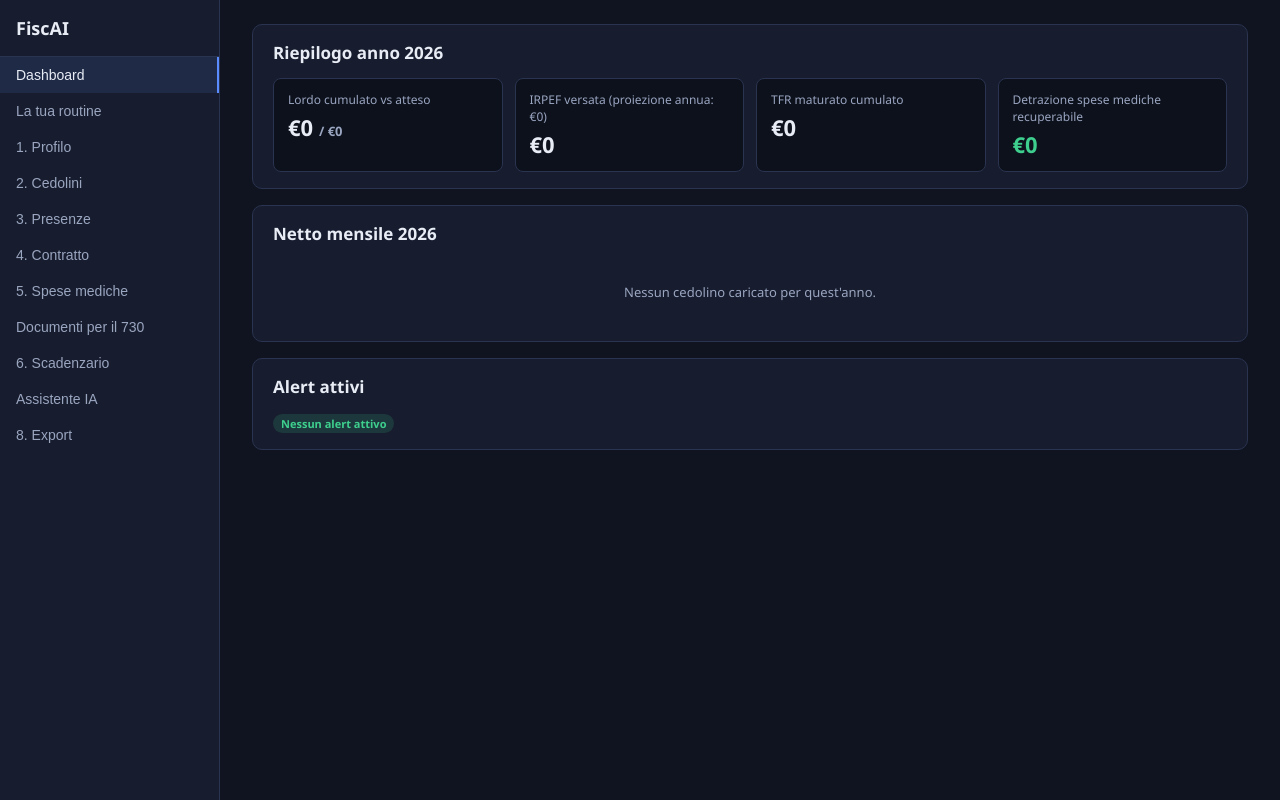
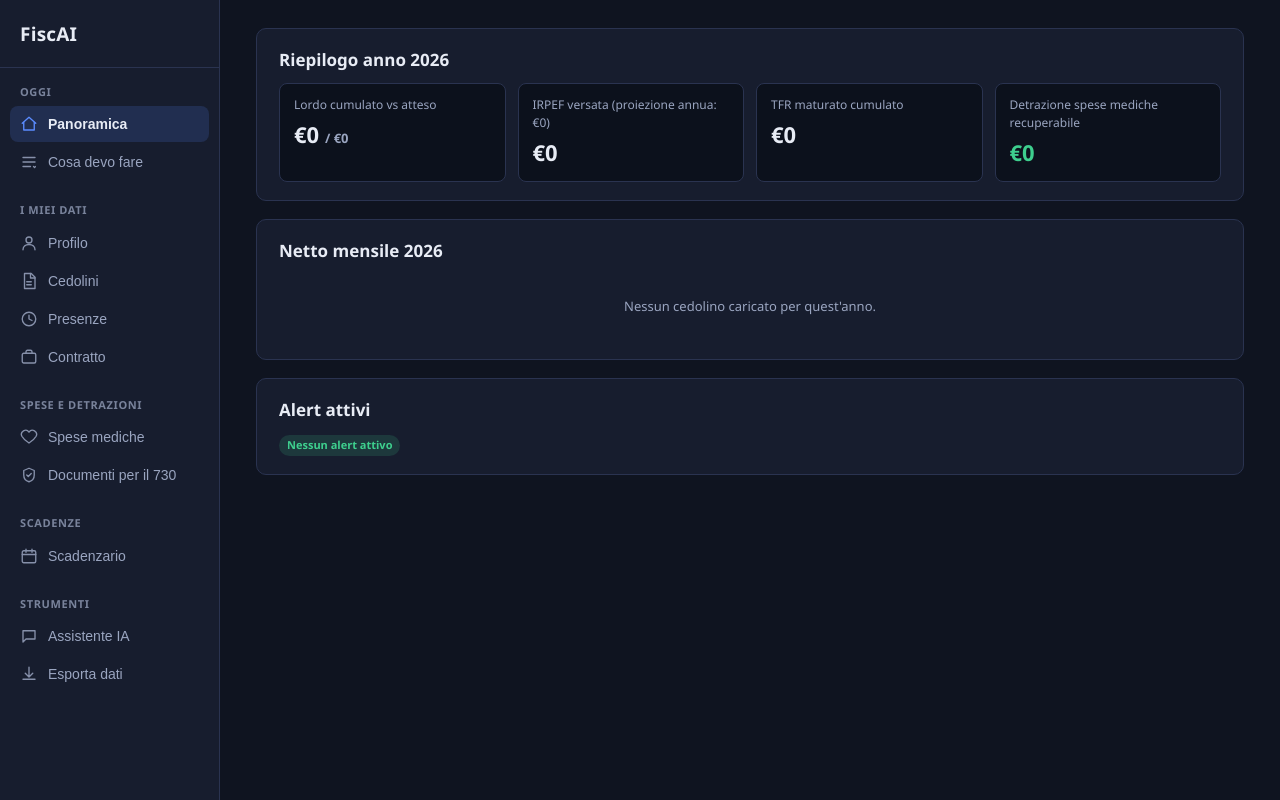
Before and after one commit to sabal-devops/fiscai, a React (Vite) app: page / in a window 1280 px wide. Built offline with nearby package versions, Linux system fonts and the light colour scheme.

Commit message:
Rinnova grafica: navigazione a sezioni con icone, rimosso il gergo 'Modulo N'

```diff
--- a/src/App.css
+++ b/src/App.css
@@ -18,6 +18,7 @@ html, body, #root { margin: 0; padding: 0; background: var(--bg); color: var(--t
 body {
   font-family: 'Segoe UI', system-ui, -apple-system, sans-serif;
   font-size: 15px;
+  line-height: 1.5;
 }
 
 .app-shell {
@@ -38,35 +39,59 @@ body {
 }
 
 .sidebar h1 {
-  font-size: 18px;
-  padding: 0 16px 16px;
+  font-size: 19px;
+  font-weight: 700;
+  padding: 4px 20px 18px;
   margin: 0;
   border-bottom: 1px solid var(--border);
+  letter-spacing: 0.2px;
+}
+
+.sidebar nav { padding: 8px 10px; }
+
+.nav-sezione { margin-bottom: 14px; }
+
+.nav-sezione-titolo {
+  font-size: 11px;
+  font-weight: 600;
+  text-transform: uppercase;
+  letter-spacing: 0.6px;
+  color: var(--text-dim);
+  padding: 8px 10px 6px;
+  opacity: 0.75;
 }
 
 .sidebar nav button {
-  display: block;
+  display: flex;
+  align-items: center;
+  gap: 10px;
   width: 100%;
   text-align: left;
   background: none;
   border: none;
+  border-radius: 8px;
   color: var(--text-dim);
-  padding: 10px 16px;
+  padding: 9px 10px;
   cursor: pointer;
   font-size: 14px;
+  margin-bottom: 2px;
+  transition: background 0.12s, color 0.12s;
 }
+
+.sidebar nav button svg { flex-shrink: 0; opacity: 0.85; }
 
 .sidebar nav button.active {
   color: var(--text);
-  background: rgba(91, 140, 255, 0.12);
-  border-right: 2px solid var(--accent);
+  background: rgba(91, 140, 255, 0.16);
+  font-weight: 600;
 }
+.sidebar nav button.active svg { opacity: 1; color: var(--accent); }
 
-.sidebar nav button:hover { color: var(--text); }
+.sidebar nav button:hover:not(.active) { color: var(--text); background: rgba(255, 255, 255, 0.04); }
 
 .main-content {
   flex: 1;
-  padding: 24px 32px;
+  padding: 28px 36px;
   max-width: 1100px;
 }
 
@@ -74,11 +99,18 @@ body {
   background: var(--bg-elevated);
   border: 1px solid var(--border);
   border-radius: var(--radius);
-  padding: 16px 20px;
-  margin-bottom: 16px;
+  padding: 18px 22px;
+  margin-bottom: 18px;
 }
 
-.card h2 { margin-top: 0; font-size: 17px; }
+.card h2 { margin-top: 0; margin-bottom: 10px; font-size: 17px; font-weight: 600; }
+
+.card-sottotitolo {
+  color: var(--text-dim);
+  font-size: 13px;
+  line-height: 1.6;
+  margin: -4px 0 14px;
+}
 
 .form-grid {
   display: grid;
--- a/src/App.tsx
+++ b/src/App.tsx
@@ -11,21 +11,53 @@ import { Assistente } from './pages/Assistente';
 import { Scadenzario } from './pages/Scadenzario';
 import { Dashboard } from './pages/Dashboard';
 import { Export } from './pages/Export';
+import {
+  IconHome, IconChecklist, IconUser, IconDocument, IconClock, IconBriefcase,
+  IconHeart, IconShield, IconCalendar, IconMessage, IconDownload,
+} from './icons';
 
 type Pagina = 'dashboard' | 'routine' | 'profilo' | 'cedolini' | 'presenze' | 'contratto' | 'spese' | 'checklist' | 'scadenzario' | 'assistente' | 'export';
 
-const VOCI_MENU: { id: Pagina; label: string }[] = [
-  { id: 'dashboard', label: 'Dashboard' },
-  { id: 'routine', label: 'La tua routine' },
-  { id: 'profilo', label: '1. Profilo' },
-  { id: 'cedolini', label: '2. Cedolini' },
-  { id: 'presenze', label: '3. Presenze' },
-  { id: 'contratto', label: '4. Contratto' },
-  { id: 'spese', label: '5. Spese mediche' },
-  { id: 'checklist', label: 'Documenti per il 730' },
-  { id: 'scadenzario', label: '6. Scadenzario' },
-  { id: 'assistente', label: 'Assistente IA' },
-  { id: 'export', label: '8. Export' },
+interface VoceMenu { id: Pagina; label: string; Icon: (p: { size?: number }) => React.JSX.Element; }
+interface SezioneMenu { titolo: string; voci: VoceMenu[]; }
+
+const SEZIONI: SezioneMenu[] = [
+  {
+    titolo: 'Oggi',
+    voci: [
+      { id: 'dashboard', label: 'Panoramica', Icon: IconHome },
+      { id: 'routine', label: 'Cosa devo fare', Icon: IconChecklist },
+    ],
+  },
+  {
+    titolo: 'I miei dati',
+    voci: [
+      { id: 'profilo', label: 'Profilo', Icon: IconUser },
+      { id: 'cedolini', label: 'Cedolini', Icon: IconDocument },
+      { id: 'presenze', label: 'Presenze', Icon: IconClock },
+      { id: 'contratto', label: 'Contratto', Icon: IconBriefcase },
+    ],
+  },
+  {
+    titolo: 'Spese e detrazioni',
+    voci: [
+      { id: 'spese', label: 'Spese mediche', Icon: IconHeart },
+      { id: 'checklist', label: 'Documenti per il 730', Icon: IconShield },
+    ],
+  },
+  {
+    titolo: 'Scadenze',
+    voci: [
+      { id: 'scadenzario', label: 'Scadenzario', Icon: IconCalendar },
+    ],
+  },
+  {
+    titolo: 'Strumenti',
+    voci: [
+      { id: 'assistente', label: 'Assistente IA', Icon: IconMessage },
+      { id: 'export', label: 'Esporta dati', Icon: IconDownload },
+    ],
+  },
 ];
 
 function App() {
@@ -36,10 +68,16 @@ function App() {
       <aside className="sidebar">
         <h1>FiscAI</h1>
         <nav>
-          {VOCI_MENU.map((v) => (
-            <button key={v.id} className={pagina === v.id ? 'active' : ''} onClick={() => setPagina(v.id)}>
-              {v.label}
-            </button>
+          {SEZIONI.map((sezione) => (
+            <div key={sezione.titolo} className="nav-sezione">
+              <div className="nav-sezione-titolo">{sezione.titolo}</div>
+              {sezione.voci.map((v) => (
+                <button key={v.id} className={pagina === v.id ? 'active' : ''} onClick={() => setPagina(v.id)}>
+                  <v.Icon />
+                  <span>{v.label}</span>
+                </button>
+              ))}
+            </div>
           ))}
         </nav>
       </aside>
--- a/src/calc/addizionali.ts
+++ b/src/calc/addizionali.ts
@@ -55,7 +55,7 @@ export function verificaAddizionali(risultato: RisultatoAddizionali): VerificaAd
   if (!risultato.disponibile) {
     return {
       esito: 'non_disponibile',
-      messaggio: 'Aliquote addizionali regionale/comunale non impostate nel profilo (Modulo 1): verifica saltata. Se le conosci, inseriscile per attivare questo controllo indicativo.',
+      messaggio: 'Aliquote addizionali regionale/comunale non impostate nel profilo (Profilo): verifica saltata. Se le conosci, inseriscile per attivare questo controllo indicativo.',
     };
   }
   if (risultato.trattenutaCedolino === 0 && risultato.stimaMensileIndicativa > 1) {
--- a/src/calc/anomalie.ts
+++ b/src/calc/anomalie.ts
@@ -17,7 +17,7 @@ export function analizzaCedolino(
   const anomalie: string[] = [];
 
   if (!profilo) {
-    anomalie.push('Profilo contribuente non ancora compilato: impossibile eseguire le verifiche su livello CCNL, RAL e detrazioni. Completa il Modulo 1.');
+    anomalie.push('Profilo contribuente non ancora compilato: impossibile eseguire le verifiche su livello CCNL, RAL e detrazioni. Completa il Profilo.');
     return anomalie;
   }
 
--- a/src/calc/ccnl.ts
+++ b/src/calc/ccnl.ts
@@ -63,7 +63,7 @@ export function verificaRetribuzioneBase(
       livelloTrovato: false,
       formula: 'n/d',
       esito: 'livello_non_in_tabella',
-      messaggio: `Livello "${livello}" non presente nella tabella CCNL caricata in FiscAI. Verifica manualmente con il contratto o CCNL ufficiale (Modulo 4) prima di considerare questo controllo attendibile.`,
+      messaggio: `Livello "${livello}" non presente nella tabella CCNL caricata in FiscAI. Verifica manualmente con il contratto o CCNL ufficiale (Contratto) prima di considerare questo controllo attendibile.`,
     };
   }
   const formula = `retribuzione base cedolino (€${retribuzioneBaseCedolino.toFixed(2)}) >= minimo tabellare livello ${riferimento.livello} (€${riferimento.minimoMensile.toFixed(2)})`;
--- a/src/calc/presenze.ts
+++ b/src/calc/presenze.ts
@@ -65,8 +65,8 @@ export function calcolaRetribuzioneAttesa(profilo: Profilo, presenza: Presenza):
     indennitaReperibilitaAttesa,
     tariffaReperibilitaDisponibile,
     formulaReperibilita: tariffaReperibilitaDisponibile
-      ? `ore di reperibilità (${presenza.oreReperibilita}) x tariffa oraria impostata nel Modulo 1 (€${profilo.tariffaOrariaReperibilita.toFixed(2)})`
-      : 'tariffa oraria di reperibilità non impostata nel Modulo 1: impossibile stimare l\'importo atteso, non viene inventato un valore.',
+      ? `ore di reperibilità (${presenza.oreReperibilita}) x tariffa oraria impostata nel Profilo (€${profilo.tariffaOrariaReperibilita.toFixed(2)})`
+      : 'tariffa oraria di reperibilità non impostata nel Profilo: impossibile stimare l\'importo atteso, non viene inventato un valore.',
   };
 }
 
@@ -124,7 +124,7 @@ export function confrontaReperibilita(
       stato: 'non_disponibile',
       attesa: 0,
       cedolino: indennitaCedolino,
-      messaggio: 'Imposta la tariffa oraria di reperibilità nel Modulo 1 per attivare questo confronto.',
+      messaggio: 'Imposta la tariffa oraria di reperibilità nel Profilo per attivare questo confronto.',
     };
   }
   const differenza = indennitaCedolino - attesa.indennitaReperibilitaAttesa;
--- a/src/calc/scadenzario.ts
+++ b/src/calc/scadenzario.ts
@@ -10,7 +10,7 @@ export function generaScadenzeStandard(anno: number): Scadenza[] {
     {
       titolo: 'Consultazione Certificazione Unica (CU)',
       descrizione: 'Il datore di lavoro deve rilasciare la CU con i redditi dell\'anno precedente, necessaria per il 730.',
-      azione: 'Scarica la CU dal portale HR aziendale (o chiedila all\'ufficio del personale) e caricala nel Modulo 4 di FiscAI per averla sempre a disposizione.',
+      azione: 'Scarica la CU dal portale HR aziendale (o chiedila all\'ufficio del personale) e caricala nel Contratto di FiscAI per averla sempre a disposizione.',
       destinatario: 'La ricevi dal tuo datore di lavoro (Accenture, portale HR); non va consegnata a nessuno a questo punto.',
       dataScadenza: `${anno}-03-16`,
       ricorrenzaAnnuale: true,
--- /dev/null
+++ b/src/icons.tsx
@@ -0,0 +1,39 @@
+// Icone minime, inline SVG (nessuna libreria esterna, nessuna chiamata di rete).
+// Stile semplice a tratto, coerente con il tema scuro dell'app (currentColor).
+
+type IconProps = { size?: number };
+const base = { fill: 'none', stroke: 'currentColor', strokeWidth: 1.8, strokeLinecap: 'round' as const, strokeLinejoin: 'round' as const };
+
+export const IconHome = ({ size = 18 }: IconProps) => (
+  <svg width={size} height={size} viewBox="0 0 24 24" {...base}><path d="M3 11l9-8 9 8" /><path d="M5 10v10h14V10" /></svg>
+);
+export const IconChecklist = ({ size = 18 }: IconProps) => (
+  <svg width={size} height={size} viewBox="0 0 24 24" {...base}><path d="M4 6h16M4 12h16M4 18h10" /><path d="M20 17l1.5 1.5L22.5 17" transform="translate(-2 1)" /></svg>
+);
+export const IconUser = ({ size = 18 }: IconProps) => (
+  <svg width={size} height={size} viewBox="0 0 24 24" {...base}><circle cx="12" cy="8" r="4" /><path d="M4 21c0-4.4 3.6-7 8-7s8 2.6 8 7" /></svg>
+);
+export const IconDocument = ({ size = 18 }: IconProps) => (
+  <svg width={size} height={size} viewBox="0 0 24 24" {...base}><path d="M6 2h9l5 5v15H6z" /><path d="M14 2v6h6" /><path d="M9 13h6M9 17h6" /></svg>
+);
+export const IconClock = ({ size = 18 }: IconProps) => (
+  <svg width={size} height={size} viewBox="0 0 24 24" {...base}><circle cx="12" cy="12" r="9" /><path d="M12 7v5l4 2" /></svg>
+);
+export const IconBriefcase = ({ size = 18 }: IconProps) => (
+  <svg width={size} height={size} viewBox="0 0 24 24" {...base}><rect x="3" y="7" width="18" height="13" rx="2" /><path d="M8 7V5a2 2 0 012-2h4a2 2 0 012 2v2" /></svg>
+);
+export const IconHeart = ({ size = 18 }: IconProps) => (
+  <svg width={size} height={size} viewBox="0 0 24 24" {...base}><path d="M12 20s-7-4.4-9.5-9A5.5 5.5 0 0112 5.5 5.5 5.5 0 0121.5 11c-2.5 4.6-9.5 9-9.5 9z" /></svg>
+);
+export const IconShield = ({ size = 18 }: IconProps) => (
+  <svg width={size} height={size} viewBox="0 0 24 24" {...base}><path d="M12 3l7 3v6c0 5-3.4 8-7 9-3.6-1-7-4-7-9V6z" /><path d="M9 12l2 2 4-4" /></svg>
+);
+export const IconCalendar = ({ size = 18 }: IconProps) => (
+  <svg width={size} height={size} viewBox="0 0 24 24" {...base}><rect x="3" y="5" width="18" height="16" rx="2" /><path d="M3 10h18M8 3v4M16 3v4" /></svg>
+);
+export const IconMessage = ({ size = 18 }: IconProps) => (
+  <svg width={size} height={size} viewBox="0 0 24 24" {...base}><path d="M4 5h16v11H8l-4 4z" /></svg>
+);
+export const IconDownload = ({ size = 18 }: IconProps) => (
+  <svg width={size} height={size} viewBox="0 0 24 24" {...base}><path d="M12 3v12M7 11l5 5 5-5" /><path d="M4 19h16" /></svg>
+);
--- a/src/pages/Presenze.tsx
+++ b/src/pages/Presenze.tsx
@@ -65,7 +65,7 @@ export function Presenze() {
   }
 
   if (!profilo) {
-    return <div className="card"><div className="empty-state">Completa prima il Modulo 1 - Profilo contribuente (serve la RAL per calcolare la retribuzione attesa).</div></div>;
+    return <div className="card"><div className="empty-state">Completa prima il Profilo contribuente (serve la RAL per calcolare la retribuzione attesa).</div></div>;
   }
 
   return (
@@ -117,7 +117,7 @@ export function Presenze() {
                 {confronto && !confronto.entroTolleranza && <div className="anomalia">{confronto.messaggio}</div>}
                 {confronto && confronto.entroTolleranza && <div className="badge ok" style={{ marginTop: 8 }}>Coerente col cedolino</div>}
                 {p.oreReperibilita > 0 && !attesa.tariffaReperibilitaDisponibile && (
-                  <div className="anomalia">Imposta la tariffa oraria di reperibilità nel Modulo 1 per verificare se è stata pagata correttamente.</div>
+                  <div className="anomalia">Imposta la tariffa oraria di reperibilità nel Profilo per verificare se è stata pagata correttamente.</div>
                 )}
                 {confrontoReperibilita && confrontoReperibilita.stato === 'da_verificare' && (
                   <div className="anomalia">{confrontoReperibilita.messaggio}</div>
--- a/src/pages/Profilo.tsx
+++ b/src/pages/Profilo.tsx
@@ -111,7 +111,7 @@ export function Profilo() {
         <p style={{ color: 'var(--text-dim)', fontSize: 13, marginTop: -4 }}>
           Facoltativa: l'indennità di reperibilità non è fissata in modo uniforme dal CCNL, dipende spesso
           da accordo aziendale. Inseriscila quando la conosci (es. dal contratto o da HR) per far verificare
-          a FiscAI, nel Modulo 3, se le ore di reperibilità del mese sono state pagate correttamente.
+          a FiscAI, in Presenze, se le ore di reperibilità del mese sono state pagate correttamente.
         </p>
         <div className="form-grid">
           <div className="field">
```
Also changed, not shown: src/calc/checklist730.ts (+9 -9 lines), src/calc/routine.ts (+6 -6 lines).
